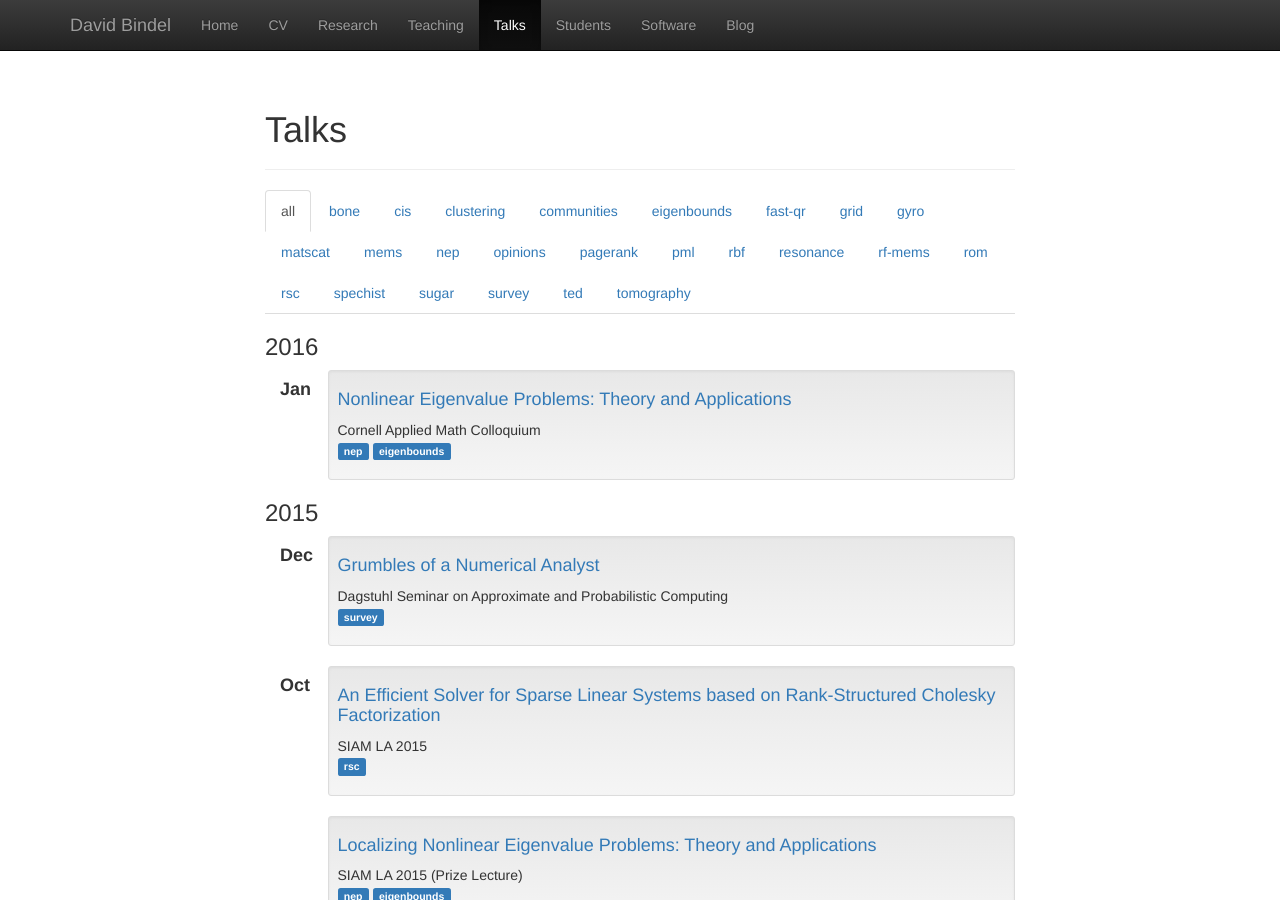
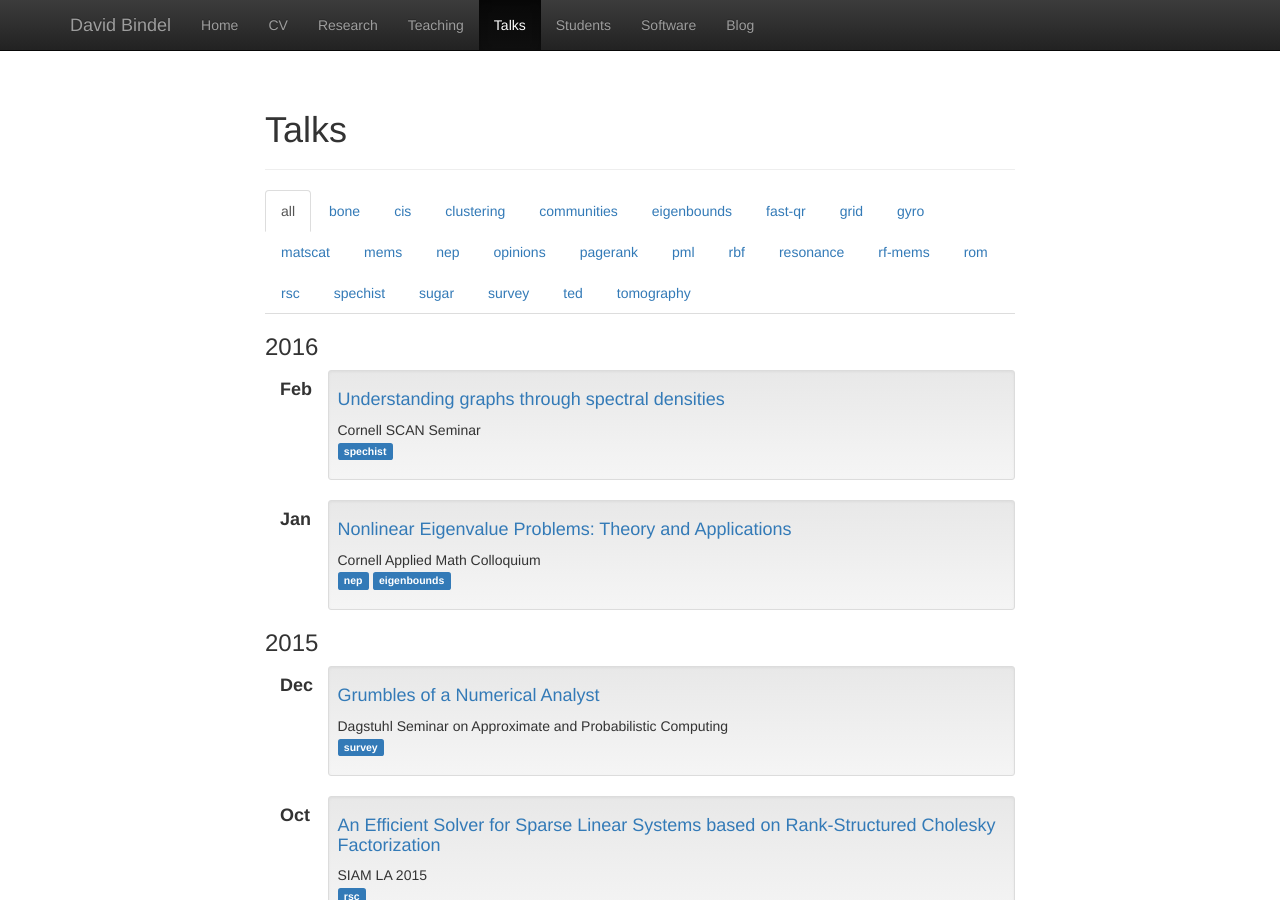
Before and after one commit to dbindel/cornell_web, a Jekyll site: the page built from talks.html, in a window 1280 px wide and 900 px high. Built offline with Jekyll 4.4.1, drawn with Linux system fonts in a browser that asks for light colours; nearby versions of some CDN libraries.

Commit message:
Added Feb 2016 SCAN talk to list.

```diff
--- a/_data/present.yml
+++ b/_data/present.yml
@@ -963,3 +963,10 @@
   tags: [nep, eigenbounds]
   where: Cornell Applied Math Colloquium
   type: colloquium
+-
+  date: 2016-02
+  file: scan/scan-feb16.pdf
+  title: "Understanding graphs through spectral densities"
+  tags: spechist
+  where: Cornell SCAN Seminar
+  type: seminar
```
